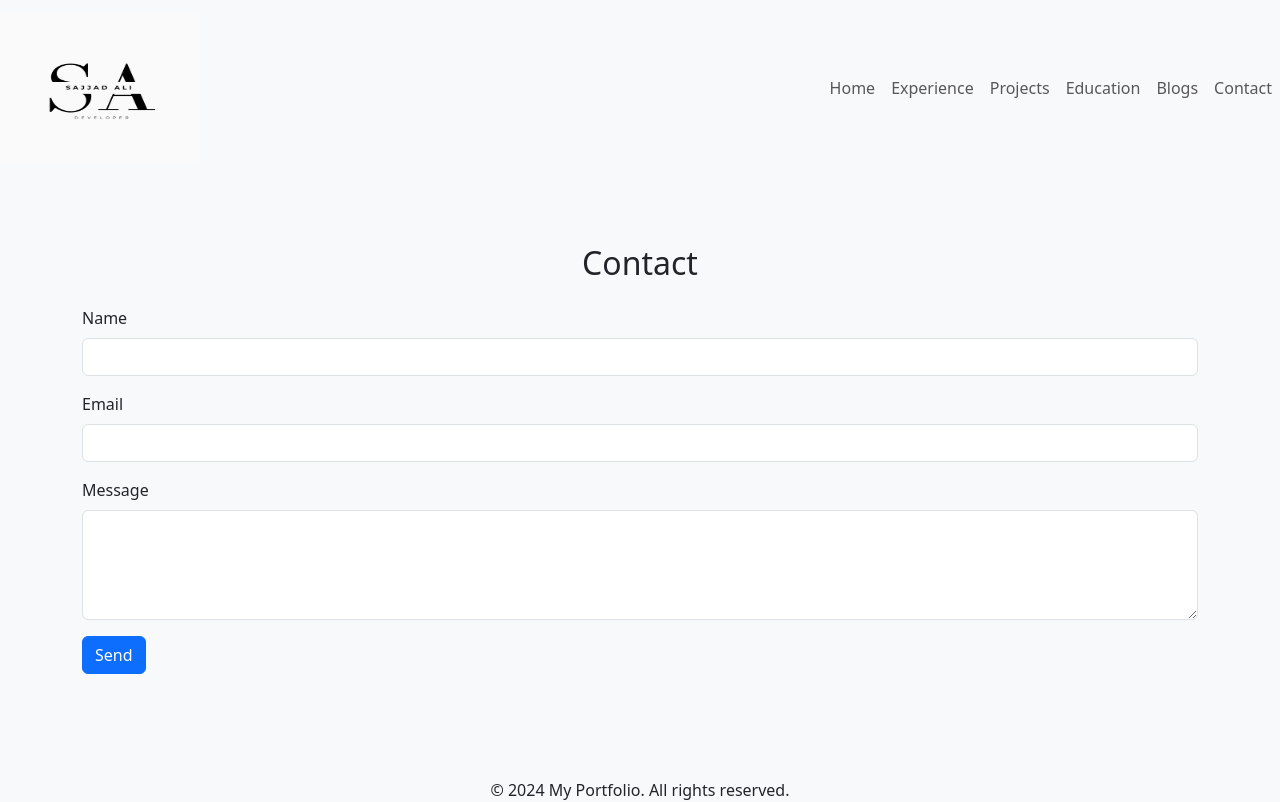
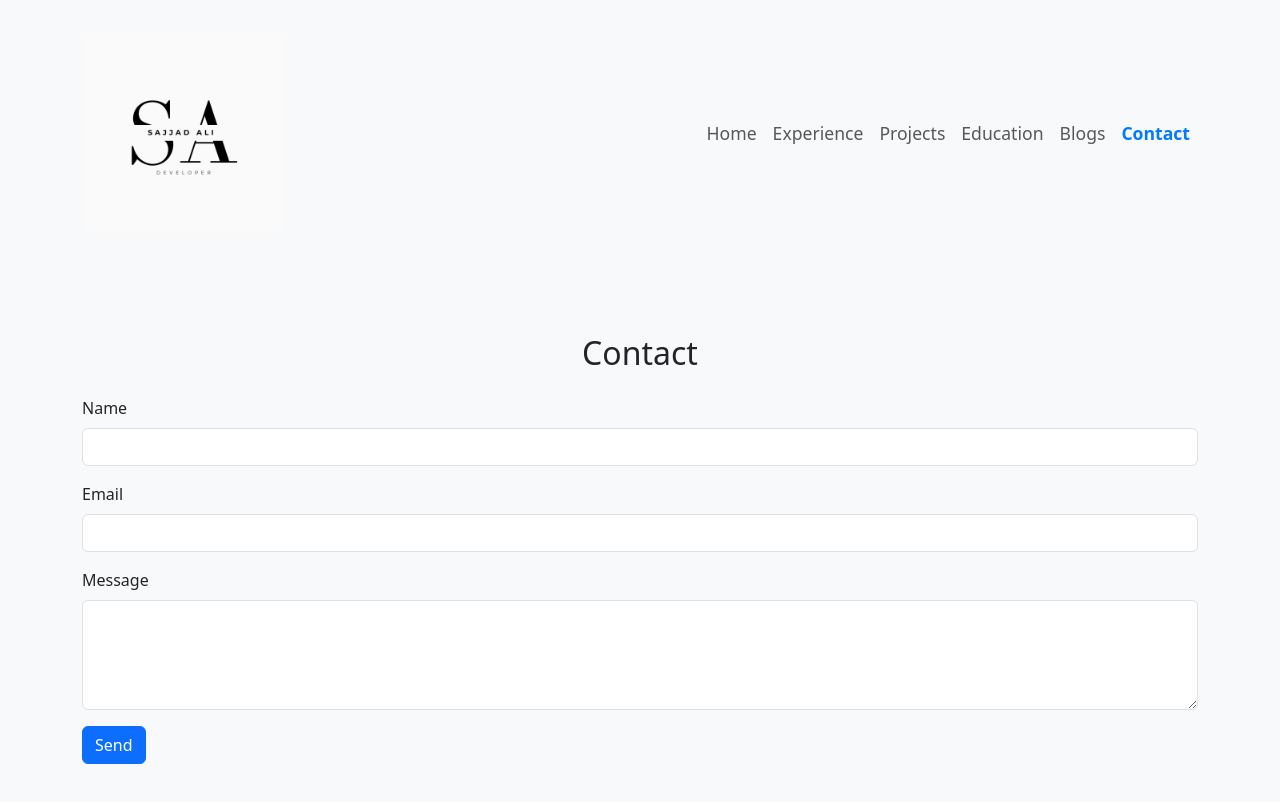
Before and after one commit to SajjadAli54/sajjadali, a React (Vite) app: page /contact in a window 1280 px wide. Shown: the top 802 px of the page. Built offline with nearby package versions, Linux system fonts and the light colour scheme.

Commit message:
Added Animations

```diff
--- a/src/App.css
+++ b/src/App.css
@@ -38,6 +38,42 @@ body {
   text-align: left;
 }
 
+.card {
+  border: none;
+  box-shadow: 0 4px 15px rgba(0, 0, 0, 0.1);
+  transition: transform 0.3s ease;
+  background-color: #fff;
+  border-radius: 12px;
+  padding: 20px;
+}
+
+.card:hover {
+  transform: translateY(-10px);
+  box-shadow: 0 6px 25px rgba(0, 0, 0, 0.2);
+}
+
+.card img {
+  border-radius: 8px;
+  max-height: 70%;
+  object-fit: contain;
+}
+
+.card-body {
+  padding: 20px;
+  background-color: #ffffff;
+}
+
+.card-title {
+  font-weight: bold;
+  color: #007bff;
+}
+
+.card-subtitle {
+  color: #888;
+  font-size: 0.9rem;
+}
+
+
 #myBadges img {
   width: auto;
   height: 40px;
@@ -47,3 +83,22 @@ body {
 #myBadges img:hover {
   transform: scale(1.1);
 }
+
+.navbar {
+  background-color: #ffffff; /* White background */
+}
+
+.navbar-nav .nav-link {
+  font-size: 1.1rem;
+  padding: 10px 20px;
+  transition: color 0.3s ease;
+}
+
+.navbar-nav .nav-link:hover {
+  color: #007bff; /* Highlight on hover */
+}
+
+.navbar-nav .active {
+  font-weight: bold;
+  color: #007bff !important; /* Active link color */
+}
--- a/src/components/navbar.jsx
+++ b/src/components/navbar.jsx
@@ -1,5 +1,5 @@
 import React from "react";
-import { Link } from "react-router-dom";
+import { Link, NavLink } from "react-router-dom";
 
 import logo from "./../assets/logo.png";
 
@@ -14,13 +14,14 @@ const navLinks = [
 
 function NavBar() {
   return (
-    <nav className="navbar navbar-expand-lg navbar-light bg-light">
+    <nav className="navbar navbar-expand-lg navbar-light bg-light shadow-sm">
+      <div className="container">
         <Link className="navbar-brand" to="/">
           <img
             src={logo}
             alt="Logo Image named Sajjad Ali"
             width="200"
-          height="150"
+            height="200"
           />
         </Link>
         <button
@@ -38,12 +39,23 @@ function NavBar() {
           <ul className="navbar-nav ms-auto">
             {navLinks.map((link, index) => (
               <li key={index} className="nav-item">
-              <Link className="nav-link" to={link.path}>
+                <NavLink
+                  exact
+                  className="nav-link"
+                  to={link.path}
+                  activeClassName="active" // Highlight active link
+                  style={({ isActive }) => ({
+                    fontWeight: isActive ? "bold" : "normal", // Apply bold style to active link
+                    color: isActive ? "#007bff" : "", // Change color of active link
+                    transition: "all 0.3s ease",
+                  })}
+                >
                   {link.label}
-              </Link>
+                </NavLink>
               </li>
             ))}
           </ul>
+        </div>
       </div>
     </nav>
   );
--- a/src/pages/blogs.jsx
+++ b/src/pages/blogs.jsx
@@ -23,7 +23,10 @@ const Blogs = () => {
   }, []);
 
   return (
-    <section id="blogs" className="py-5 bg-light">
+    <section
+      id="blogs"
+      className="py-5 bg-light animate__animated animate__fadeIn"
+    >
       <div className="container">
         <h2 className="section-title text-center mb-4">Blogs</h2>
         {loading ? (
--- a/src/pages/certifications.jsx
+++ b/src/pages/certifications.jsx
@@ -9,7 +9,7 @@ const certifications = [
 
 function Certifications() {
   return (
-    <section className="py-5 bg-light">
+    <section className="py-5 bg-light animate__animated animate__fadeIn">
       <div className="container">
         <h2 className="section-title text-center mb-4">Certifications</h2>
         <div className="row">
--- a/src/pages/contact.jsx
+++ b/src/pages/contact.jsx
@@ -23,7 +23,10 @@ function Contact() {
   };
 
   return (
-    <section id="contact" className="py-5 bg-light">
+    <section
+      id="contact"
+      className="py-5 bg-light animate__animated animate__fadeIn"
+    >
       <div className="container">
         <h2 className="section-title text-center mb-4">Contact</h2>
         <form onSubmit={handleSubmit}>
--- a/src/pages/home.jsx
+++ b/src/pages/home.jsx
@@ -7,7 +7,10 @@ import TechStack from "../components/stack";
 
 export default function Home() {
   return (
-    <section id="about" className="py-5 bg-light">
+    <section
+      id="about"
+      className="py-5 bg-light animate__animated animate__fadeIn"
+    >
       <div className="container">
         {/* Introduction */}
         <div className="text-center mb-5">
--- a/src/pages/jobs.jsx
+++ b/src/pages/jobs.jsx
@@ -1,9 +1,6 @@
 import React from "react";
 import JobCard from "../components/job-card";
-
 import badri from "../assets/job/badri.jpg";
-
-import List from "../components/list";
 
 const jobs = [
   {
@@ -66,11 +63,22 @@ const jobs = [
 
 function Jobs() {
   return (
-    <div className="py-5 bg-light">
-      <h2 className="text-center text-primary mb-4">🌟 Experience</h2>
-      {jobs.map((job, index) => (
-        <JobCard key={index} {...job} />
-      ))}
+    <div className="py-5 bg-light animate__animated animate__fadeIn">
+      <div className="container">
+        <h2 className="text-center text-primary mb-4 display-4 fw-bold">
+          🌟 Experience
+        </h2>
+        <p className="text-center mb-5 lead text-muted">
+          Here are some of the exciting roles I've had, where I've grown my
+          skills and contributed to impactful projects.
+        </p>
+        {/* Vertical Layout */}
+        <div className="d-flex flex-column align-items-stretch gap-4">
+          {jobs.map((job, index) => (
+            <JobCard key={index} {...job} />
+          ))}
+        </div>
+      </div>
     </div>
   );
 }
--- a/src/pages/projects.jsx
+++ b/src/pages/projects.jsx
@@ -29,7 +29,10 @@ const projects = [
 
 const Projects = () => {
   return (
-    <section id="proj" className="py-5 bg-light">
+    <section
+      id="proj"
+      className="py-5 bg-light animate__animated animate__fadeIn"
+    >
       <div className="container">
         <h2 className="section-title text-center mb-4">Projects</h2>
         <div className="row">
@@ -38,6 +41,7 @@ const Projects = () => {
               <div className="card project-card h-100 shadow-sm">
                 <img
                   src={project.src}
+                  height={"200px"}
                   className="card-img-top"
                   alt={`${project.name} Image`}
                 />
```
Lines whose indentation alone changed are shown as unchanged.
